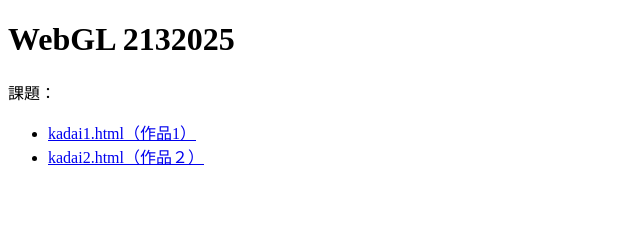
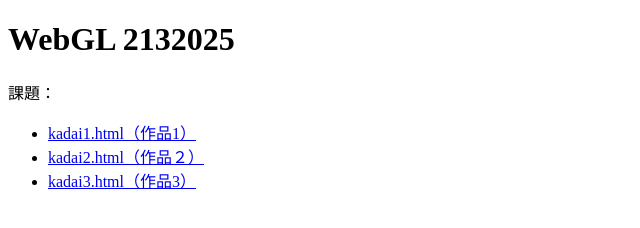
Before and after one commit to yosuke0000/052602, a plain HTML site: page index.html in a window 1280 px wide. Shown: the whole page, without its empty margins (0-640 px from the left). Drawn offline with Linux system fonts and the light colour scheme.

Commit message:
Update index.html

```diff
--- a/index.html
+++ b/index.html
@@ -11,6 +11,7 @@
         <ul>
             <li><a href="kadai1.html">kadai1.html（作品1）</a></li>
             <li><a href="kadai2.html">kadai2.html（作品２）</a></li>
+            <li><a href="kadai3.html">kadai3.html（作品3）</a></li>
         </ul>
     </p>
 </body>
```
